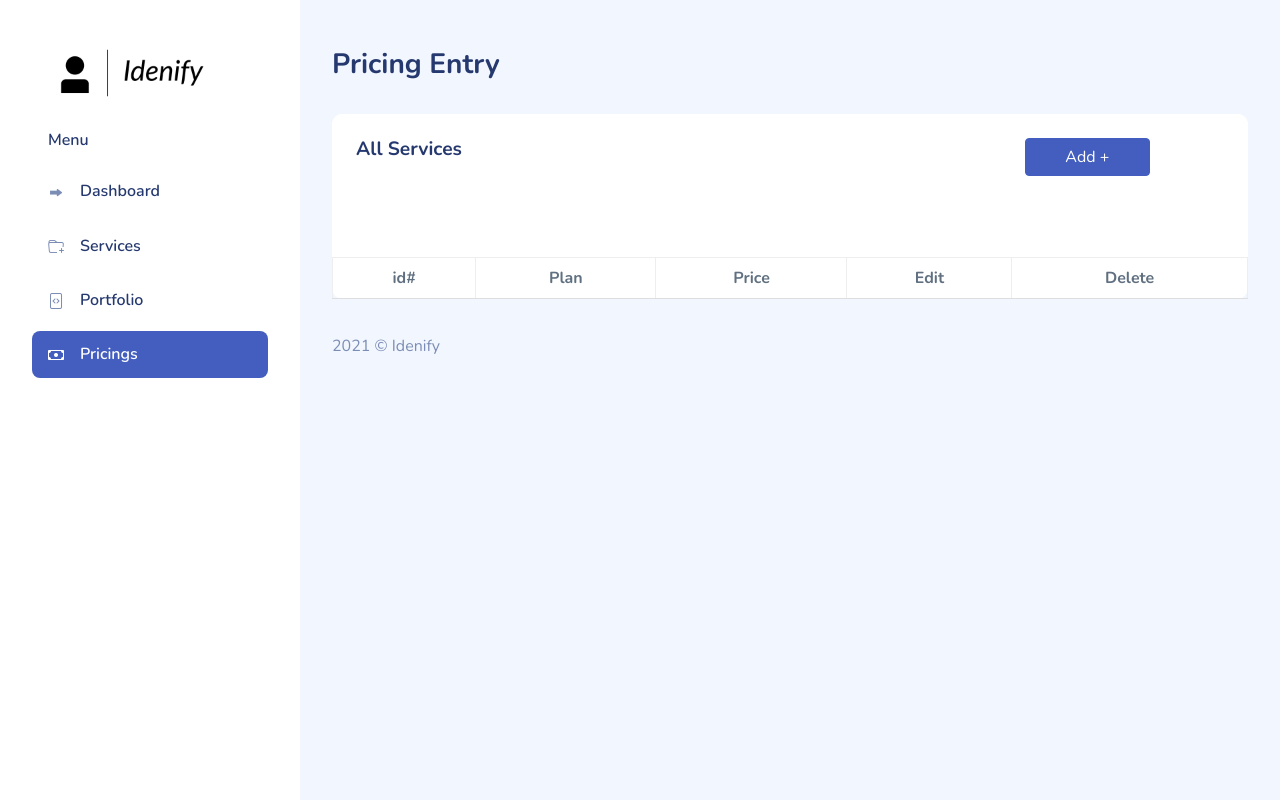
After one commit to SaadJamilAkhtar/Portfolio, a Django app: page /pricings in a window 1280 px wide. The commit adds this page. Run offline with Django 4.2, Linux system fonts and the light colour scheme; the visitor is signed in with stand-in values (Sample User, id 1); lists and menus that the app fills with data are empty; some libraries are stand-ins or nearby versions.

Commit message:
minor bug fix in portfolio

```diff
--- a/Main/forms.py
+++ b/Main/forms.py
@@ -45,3 +45,9 @@ class PortfolioForm(forms.ModelForm):
     class Meta:
         model = Portfolio
         fields = "__all__"
+
+
+class PricingForm(forms.ModelForm):
+    class Meta:
+        model = Pricing
+        fields = "__all__"
--- a/Main/views.py
+++ b/Main/views.py
@@ -85,7 +85,8 @@ def addService(request):
         'site_title': "Add - Service",
         'form_title': "New Service",
         'link': reverse('services'),
-        'link_text': "Back"
+        'link_text': "Back",
+        'active': "services"
     }
     return render(request, 'form.html', data)
 
@@ -108,7 +109,8 @@ def editService(request, id):
         'site_title': "Edit - Service",
         'form_title': "Updated Service",
         'link': reverse('services'),
-        'link_text': "Back"
+        'link_text': "Back",
+        'active': "services"
     }
     return render(request, 'form.html', data)
 
@@ -148,7 +150,8 @@ def addPortfolio(request):
         'site_title': "Add - Portfolio",
         'form_title': "New Portfolio Item",
         'link': reverse('portfolio'),
-        'link_text': "Back"
+        'link_text': "Back",
+        'active': "portfolio"
     }
     return render(request, 'form.html', data)
 
@@ -171,7 +174,8 @@ def editPortfolio(request, id):
         'site_title': "Edit - Portfolio",
         'form_title': "Updated Portfolio Item",
         'link': reverse('portfolio'),
-        'link_text': "Back"
+        'link_text': "Back",
+        'active': "portfolio"
     }
     return render(request, 'form.html', data)
 
@@ -184,3 +188,66 @@ def deletePortfolio(request, id):
     portfolio_ = portfolio_.first()
     portfolio_.delete()
     return redirect(reverse('portfolio'))
+
+
+@login_required()
+def pricings(request):
+    all_pricing = Pricing.objects.all()
+    data = {
+        'pricing': all_pricing,
+        'page_title': "Pricing Entry",
+        'site_title': "Pricing"
+    }
+    return render(request, 'pricing.html', data)
+
+
+@login_required()
+def addPricing(request):
+    if request.POST:
+        form = PricingForm(request.POST, request.FILES)
+        if form.is_valid():
+            form.save()
+            return redirect(reverse('pricing'))
+    form = PricingForm()
+    data = {
+        'form': form,
+        'page_title': "Add Pricing Entry",
+        'site_title': "Add - Pricing",
+        'form_title': "New Pricing Entry",
+        'link': reverse('pricing'),
+        'link_text': "Back"
+    }
+    return render(request, 'form.html', data)
+
+
+@login_required()
+def editPricing(request, id):
+    portfolio_ = Portfolio.objects.filter(id=id)
+    if portfolio_.count() < 1:
+        return redirect(reverse('portfolio'))
+    portfolio_ = portfolio_.first()
+    if request.POST:
+        form = PortfolioForm(request.POST, request.FILES, instance=portfolio_)
+        if form.is_valid():
+            form.save()
+            return redirect(reverse('portfolio'))
+    form = PortfolioForm(instance=portfolio_)
+    data = {
+        'form': form,
+        'page_title': "Edit Portfolio Item",
+        'site_title': "Edit - Portfolio",
+        'form_title': "Updated Portfolio Item",
+        'link': reverse('portfolio'),
+        'link_text': "Back"
+    }
+    return render(request, 'form.html', data)
+
+
+@login_required()
+def deletePricing(request, id):
+    portfolio_ = Portfolio.objects.filter(id=id)
+    if portfolio_.count() < 1:
+        return redirect(reverse('portfolio'))
+    portfolio_ = portfolio_.first()
+    portfolio_.delete()
+    return redirect(reverse('portfolio'))
--- a/Portfolio/urls.py
+++ b/Portfolio/urls.py
@@ -34,4 +34,8 @@ urlpatterns = [
                   path('portfolio/new', addPortfolio, name='add-portfolio'),
                   path('portfolio/edit/<int:id>', editPortfolio, name='edit-portfolio'),
                   path('portfolio/del/<int:id>', deletePortfolio, name='del-portfolio'),
+                  path('pricings', pricings, name='pricing'),
+                  path('pricings/new', addPricing, name='add-pricings'),
+                  path('pricings/edit/<int:id>', editPricing, name='edit-pricings'),
+                  path('pricings/del/<int:id>', deletePricing, name='del-pricings'),
               ] + static(settings.MEDIA_URL, document_root=settings.MEDIA_ROOT)
--- a/templates/Main.html
+++ b/templates/Main.html
@@ -57,6 +57,12 @@
                         <a href="{% url 'portfolio' %}" class='sidebar-link'>
                             <i class="bi bi-file-earmark-medical-fill"></i>
                             <span>Portfolio</span>
+                        </a>
+                    </li>
+                <li class="sidebar-item {% block pricing %} {% endblock %} ">
+                        <a href="{% url 'pricing' %}" class='sidebar-link'>
+                            <i class="bi bi-cash"></i>
+                            <span>Pricings</span>
                         </a>
                     </li>
                     {##}
--- /dev/null
+++ b/templates/pricing.html
@@ -0,0 +1,73 @@
+{% extends 'Main.html' %}
+{% block pricing %}
+    active
+{% endblock %}
+
+{% block body %}
+    <section class="section">
+        <div class="row" id="table-responsive">
+            <div class="col-12">
+                <div class="card">
+                    <div class="card-header">
+                        <div class="row">
+                            <div class=" col-sm-12 col-lg-9 pb-3">
+                                <h4 class="card-title">All Services</h4>
+                            </div>
+                            <div class=" col-sm-12 col-lg-2">
+                                <a href="{% url 'add-pricings' %}" class="btn btn-primary btn-block">Add +</a>
+                            </div>
+                        </div>
+                    </div>
+                    <div class="card-content">
+                        <div class="card-body">
+
+                        </div>
+                        <div class="table-responsive ">
+                            <table class="table table-bordered mb-0">
+                                <thead>
+                                <tr>
+                                    <th scope="col" class="text-center">id#</th>
+                                    <th scope="col" class="text-center">Plan</th>
+                                    <th scope="col" class="text-center">Price</th>
+                                    <th scope="col" class="text-center">Edit</th>
+                                    <th scope="col" class="text-center">Delete</th>
+                                </tr>
+                                </thead>
+                                <tbody>
+                                {% for pricing in pricing %}
+                                    <tr>
+                                        <td class="text-center">{{ pricing.id }}</td>
+                                        <td class="text-center">{{ pricing.plan_name }}</td>
+                                        <td class="text-center">{{ pricing.price }}</td>
+                                        <td>
+                                            <div class="row">
+                                                <div class="col-2"></div>
+                                                <div class="col-sm-12 col-lg-8">
+                                                    <a href="{% url 'edit-pricings' pricing.id %}"
+                                                       class="btn btn-secondary btn-block">Edit</a>
+                                                </div>
+                                                <div class="col-2"></div>
+                                            </div>
+                                        </td>
+                                        <td>
+                                            <div class="row">
+                                                <div class="col-2"></div>
+                                                <div class="col-sm-12 col-lg-8">
+                                                    <a href="{% url 'del-pricings' pricing.id %}"
+                                                       onclick="return confirm('Are you sure you want to delete service ?')"
+                                                       class="btn btn-danger btn-block">Delete</a>
+                                                </div>
+                                                <div class="col-2"></div>
+                                            </div>
+                                        </td>
+                                    </tr>
+                                {% endfor %}
+                                </tbody>
+                            </table>
+                        </div>
+                    </div>
+                </div>
+            </div>
+        </div>
+    </section>
+{% endblock %}
```
Also changed, not shown: templates/form.html (+13 -1 lines), Main/templatetags/filters.py (line endings or trailing spaces).
